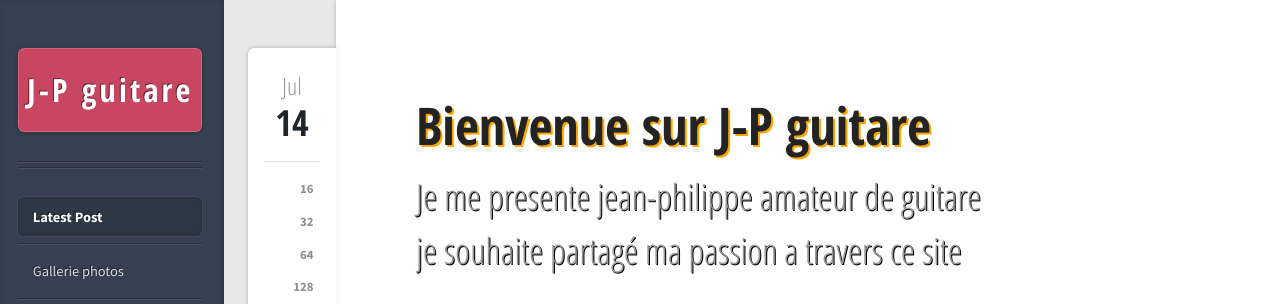
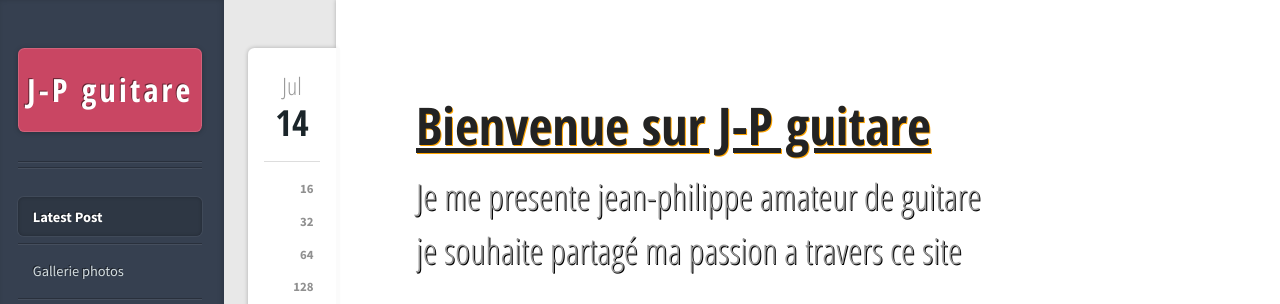
Before and after one commit to training-area/training-area.github.io, a plain HTML site: page index.html in a window 1280 px wide. Shown: the top 304 px of the page. Drawn offline with Linux system fonts and the light colour scheme.

Commit message:
Add files via upload

```diff
--- a/index_assets_css_main.css
+++ b/index_assets_css_main.css
@@ -121,7 +121,8 @@ input, select, textarea {
 		font-family: 'Open Sans Condensed', sans-serif;
 		font-weight: 700;
 		color: #232323;
-		text-shadow: 2px 2px 0 orange;
+		text-shadow: 1px 1px 0 orange;
+		text-decoration: underline;
 	}
 
 	h2 a, h4 a, h5 a, h6 a {
@@ -1756,7 +1757,7 @@ input, select, textarea {
 			display: block;
 			width: 100%;
 			margin: 0 0 2em 0;
-			border: 8px double orange;
+			border: 4px double orange;
 			border-radius: 25px;
 		}
 
```
